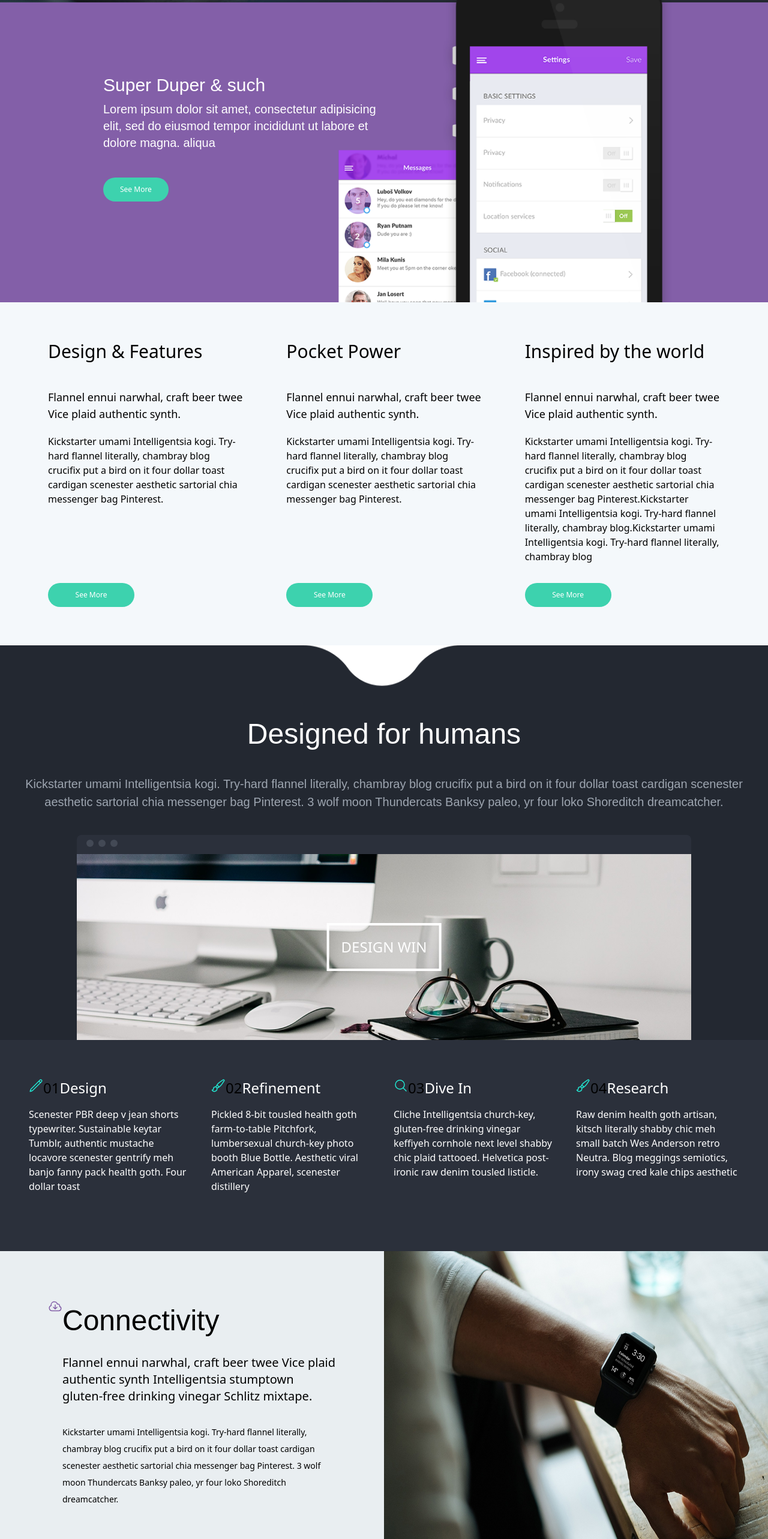
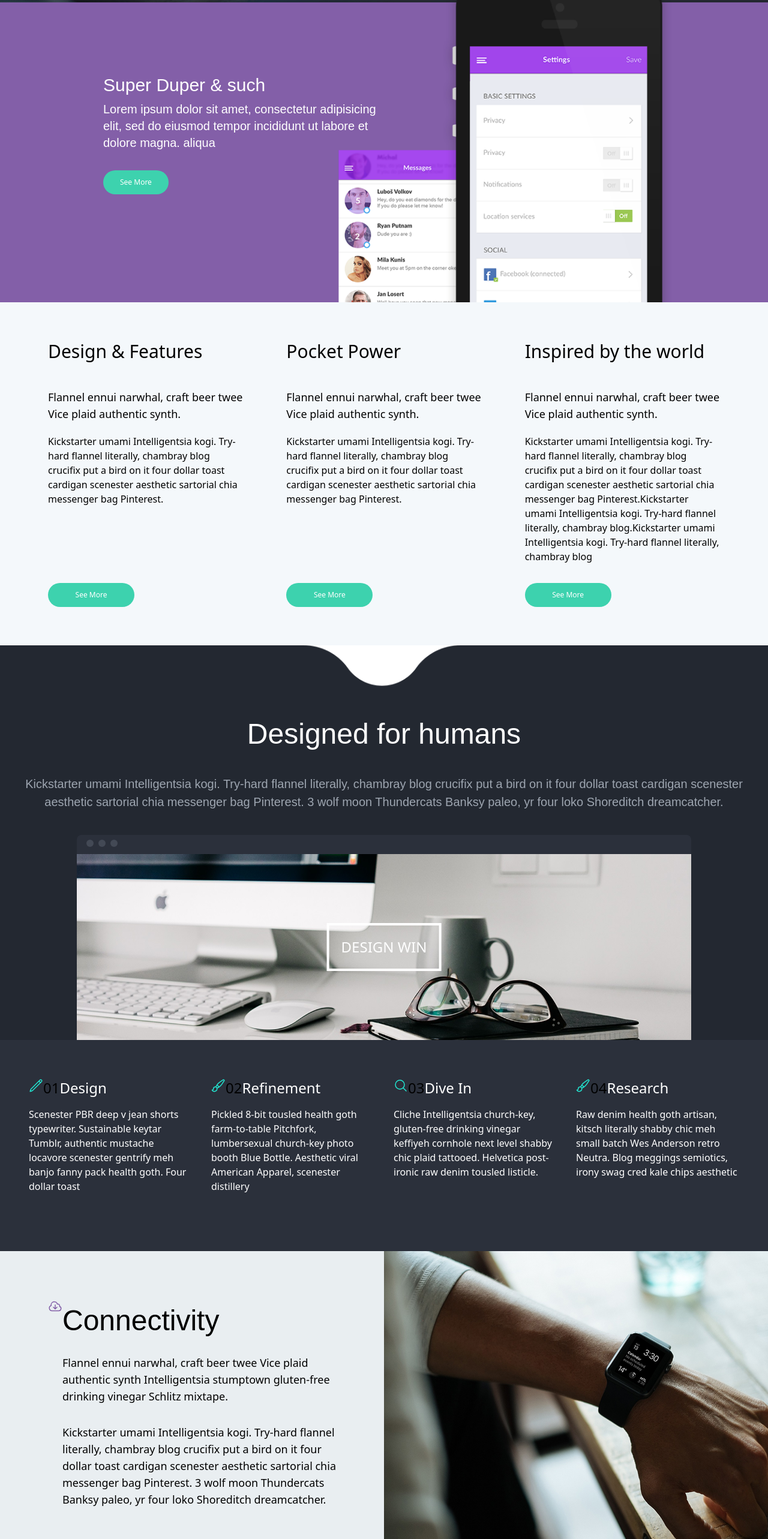
Before and after one commit to Shaimall/torkkk, a Next.js app: page / in a window 1280 px wide. Shown: the part 796-3362 px from the top of the page at 60% size. Built offline with nearby package versions, Linux system fonts and the light colour scheme.

Commit message:
Latest commit 7/11/22

```diff
--- a/components/card.jsx
+++ b/components/card.jsx
@@ -20,7 +20,7 @@ export const Card2 = ({ title, description, num, icon }) => {
   return (
     <div className="md:flex text-center md:text-left p-4 py-12 ">
       <div className="flex-row">
-        <div className="md:flex text-center">
+        <div className="md:flex">
           {icon}
           <p className="text-2xl text-center">{num}</p>
           <p className="text-2xl text-white ">{title}</p>
--- a/package.json
+++ b/package.json
@@ -9,6 +9,7 @@
     "lint": "next lint"
   },
   "dependencies": {
+    "@heroicons/react": "^2.0.13",
     "next": "12.3.1",
     "react": "18.2.0",
     "react-dom": "18.2.0"
--- a/pages/index.js
+++ b/pages/index.js
@@ -24,7 +24,7 @@ export default function Home() {
               Super Duper & such
             </p>
 
-            <p className=" text-center md:text-left font-openl text-white md:text-lg  xl:text-xl md:pb-4 sm:leading-relaxed md:pb-7 text-2xl">
+            <p className=" text-center md:text-left font-openl text-white md:text-lg  xl:text-xl md:pb-4 sm:leading-relaxed text-2xl">
               Lorem ipsum dolor sit amet, consectetur adipisicing<br></br> elit,
               sed do eiusmod tempor incididunt ut labore et<br></br> dolore
               magna. aliqua
@@ -103,10 +103,10 @@ export default function Home() {
         </div>
       </section>
       <section className="grid md:grid-cols-12  bg-[#E9EEF1]">
-        <div className="col-span-6  container lg:px-20 lg:py-20 px-5 py-12 ">
+        <div className="col-span-6  container lg:px-20 lg:py-20 px-7 py-24 ">
           <div className="inline-flex ">
             <svg
-              className="md:w-[54px] md:h-[67px] w-14 h-8 2xl:w-32 2xl:h-28"
+              className=" md:h-[67px] w-14 h-8 md:w-32 2xl:h-28"
               xmlns="http://www.w3.org/2000/svg"
               fill="none"
               viewBox="0 0 24 24"
@@ -120,16 +120,16 @@ export default function Home() {
                 d="M12 9.75v6.75m0 0l-3-3m3 3l3-3m-8.25 6a4.5 4.5 0 01-1.41-8.775 5.25 5.25 0 0110.233-2.33 3 3 0 013.758 3.848A3.752 3.752 0 0118 19.5H6.75z"
               />
             </svg>
-            <p className="font-openl text-4xl md:text-3xl lg:text-5xl lg:mt-3 md:mt-5 mt-1 2xl:text-8xl ">
+            <p className="font-openl text-4xl lg:text-5xl lg:mt-3 md:mt-5 mt-1 md:text-xl ">
               Connectivity
             </p>
           </div>
-          <p className="md:text-xl leading-relaxed ml-6 py-8 2xl:text-3xl">
+          <p className=" leading-relaxed ml-6 py-8 md:text-lg">
             Flannel ennui narwhal, craft beer twee Vice plaid authentic synth
             Intelligentsia stumptown gluten-free drinking vinegar Schlitz
             mixtape.
           </p>
-          <p className="text-sm leading-loose ml-6 2xl:text-3xl">
+          <p className="text-sm leading-loose ml-6 md:text-lg">
             Kickstarter umami Intelligentsia kogi. Try-hard flannel literally,
             chambray blog crucifix put a bird on it four dollar toast cardigan
             scenester aesthetic sartorial chia messenger bag Pinterest. 3 wolf
@@ -137,13 +137,21 @@ export default function Home() {
           </p>
         </div>
         <div className="col-span-6 ">
-          <img className="h-full " src="/img/3.jpg" alt="" />
+          <img
+            className="h-full object-cover object-center "
+            src="/img/3.jpg"
+            alt=""
+          />
         </div>
       </section>
       <section className="grid md:grid-cols-12">
         <div className="md:col-span-2 bg-[#F4F8FB]"></div>
         <div className="col-span-4">
-          <img className="md:h-full hidden md:block" src="/img/4.jpg" alt="" />
+          <img
+            className="md:h-full hidden md:block object-cover object-center"
+            src="/img/4.jpg"
+            alt=""
+          />
         </div>
         <div className="col-span-6 bg-[#835FA8] ">
           <div className="container px-10 py-14">
@@ -189,18 +197,22 @@ export default function Home() {
           </div>
         </div>
         <div className="md:col-span-4 hidden md:block">
-          <img className="h-full" src="/img/6.jpg" alt="" />
+          <img
+            className="h-full object-cover object-center"
+            src="/img/6.jpg"
+            alt=""
+          />
         </div>
         <div className="col-span-2 bg-[#F4F8FB]"> </div>
       </section>
-      {/* <section>
+      <section>
         <div className="relative">
           <img className="w-full" src="/img/5.jpg" alt="" />
 
           <div className=" absolute top-0 grid grid-cols-12 ">
-            <div className=" bg-[#835FA8] container lg:h-[90%] md:h-[50%] col-span-6 p-28 ">
-              <div className="w-auto">
-                <p className=" text-2xl text-white pt-7 leading-relaxed container">
+            <div className=" bg-[#835FA8] container lg:h-[90%] md:h-[75%] col-span-6 lg:p-28 md:p-16 hidden md:block ">
+              <div className="">
+                <p className=" lg:text-2xl text-white lg:pt-7  leading-relaxed container">
                   Ut enim ad minim veniam, quis nostrud exercitation ullamco
                   laboris. Nisi ut aliquip ex ea commodo
                 </p>
@@ -212,7 +224,7 @@ export default function Home() {
             </div>
           </div>
         </div>
-      </section> */}
+      </section>
     </div>
   );
 }
@@ -298,7 +310,7 @@ const CARD2 = [
   {
     icon: (
       <svg
-        className="w-[42.77px] h-[42.77px] mx-auto"
+        className="w-[42.77px] h-[42.77px] "
         xmlns="http://www.w3.org/2000/svg"
         fill="none"
         viewBox="0 0 24 24"
```
Also changed, not shown: .eslintrc.json, 1 other file (tests, documents, lock files or other folders).
